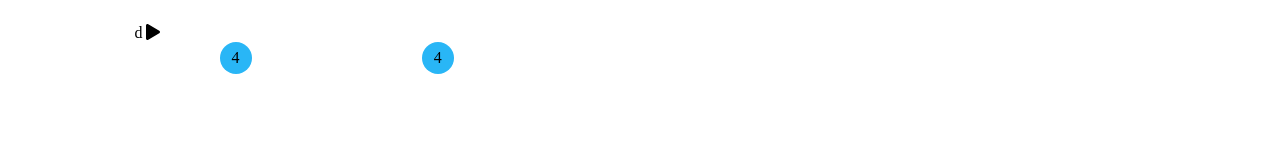
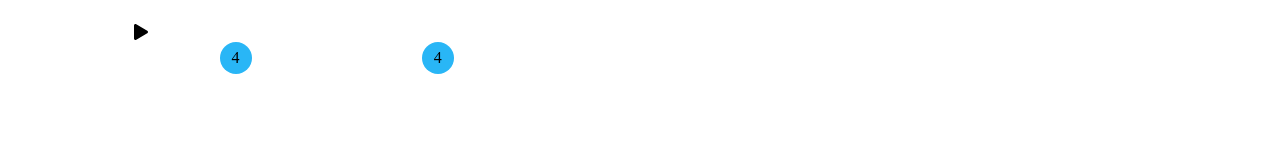
Before and after one commit to jangholi/teeter-totter-vuejs-vuex, a Vue app: page / in a window 1280 px wide. Shown: the top 160 px of the page. Built offline with nearby package versions, Linux system fonts and the light colour scheme.

Commit message:
delete extra d

```diff
--- a/src/App.vue
+++ b/src/App.vue
@@ -1,7 +1,7 @@
 <template>
   <div id="app" class="gameArea">
     <div class="header__pauseButton"
-         @click="togglePause">d
+         @click="togglePause">
       <font-awesome-icon :icon="pauseButton"></font-awesome-icon>
     </div>
     <ObjectsDropbox />
```
